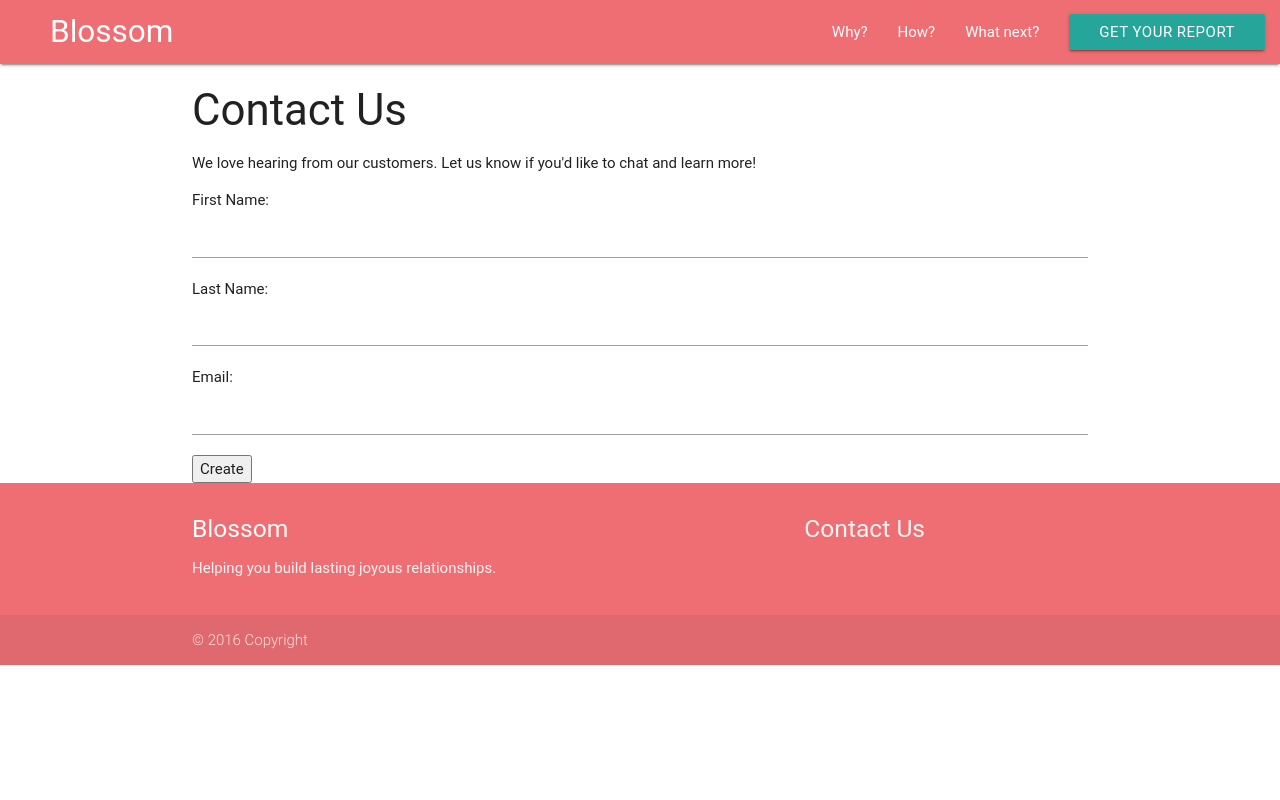
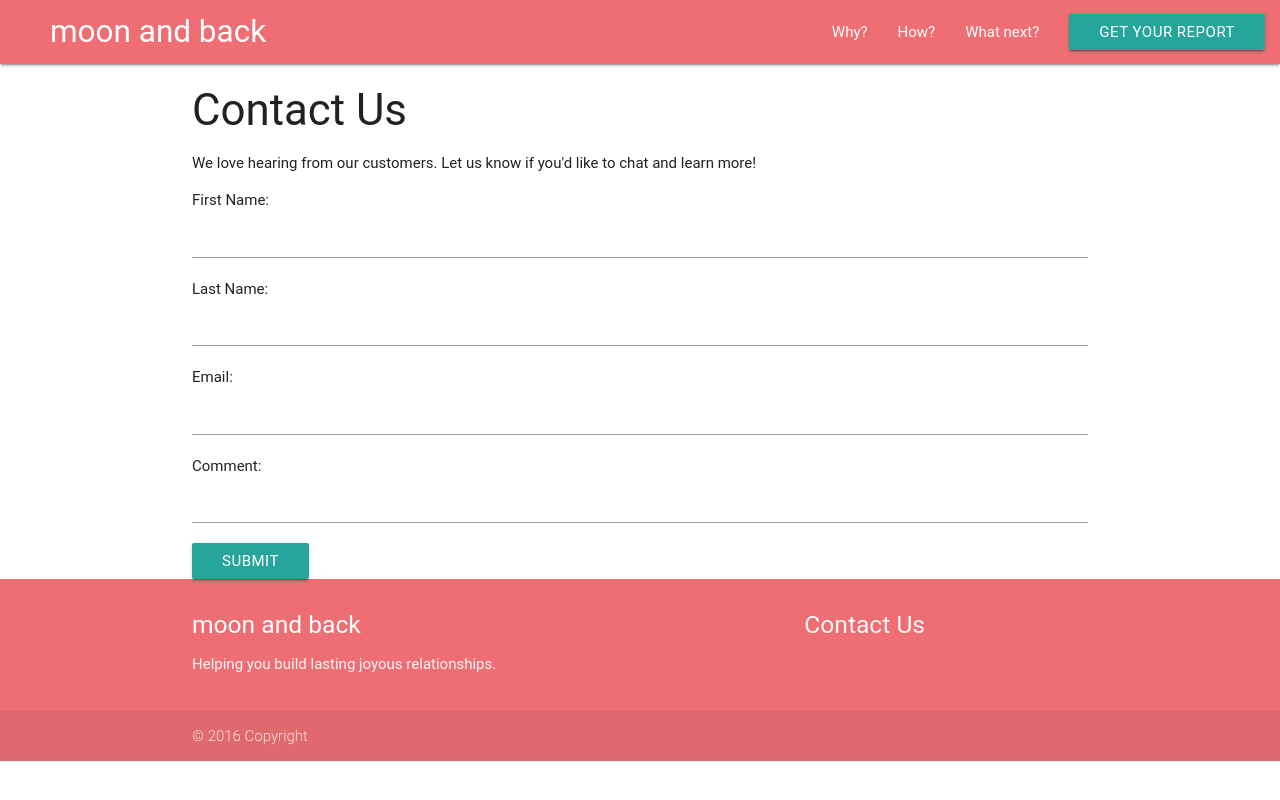
Before and after one commit to singlas/blossom, a Flask app: page /add in a window 1280 px wide. Run offline with Flask 2, Linux system fonts and the light colour scheme; some libraries are stand-ins or nearby versions; some web fonts are replaced.

Commit message:
changed name of project

```diff
--- a/server.py
+++ b/server.py
@@ -44,8 +44,9 @@ def create():
 	first_name = request.form['first_name']
 	last_name = request.form['last_name']
 	email = request.form['email']
+	comment = request.form['comment']
 
-	query = "INSERT INTO users (first_name, last_name, email, created_at, updated_at) VALUES ('{}', '{}', '{}', NOW(), NOW())".format(first_name, last_name, email)
+	query = "INSERT INTO users (first_name, last_name, email, comment, created_at, updated_at) VALUES ('{}', '{}', '{}', '{}', NOW(), NOW())".format(first_name, last_name, email, comment)
 	mysql.run_mysql_query(query)
 	return redirect('/')
 
--- a/templates/charge.html
+++ b/templates/charge.html
@@ -2,7 +2,7 @@
 <html>
 	<head>
 		<meta>
-		<title>Blossom - Contact</title>
+		<title>moon and back - charge</title>
 
 					<!-- Compiled and minified CSS -->
 		  <link rel="stylesheet" href="https://cdnjs.cloudflare.com/ajax/libs/materialize/0.97.6/css/materialize.min.css">
@@ -93,7 +93,7 @@
           <div class="container">
             <div class="row">
               <div class="col l6 s12">
-                <h5 class="white-text">Blossom</h5>
+                <h5 class="white-text">moon and back</h5>
                 <p class="grey-text text-lighten-4">Helping you build lasting joyous relationships.</p>
               </div>
               <div class="col l4 offset-l2 s12">
--- a/templates/new.html
+++ b/templates/new.html
@@ -2,7 +2,7 @@
 <html>
 	<head>
 		<meta>
-		<title>Blossom - Contact</title>
+		<title>moon and back - contact</title>
 
 					<!-- Compiled and minified CSS -->
 		  <link rel="stylesheet" href="https://cdnjs.cloudflare.com/ajax/libs/materialize/0.97.6/css/materialize.min.css">
@@ -61,7 +61,7 @@
 	<nav>
 	    <div class="nav-wrapper">
 
-	      <a href="/" class="brand-logo">Blossom</a>
+	      <a href="/" class="brand-logo">moon and back</a>
 	      <a href="#" data-activates="mobile-demo" class="button-collapse"><i class="material-icons">menu</i></a>
 	      <ul class="right hide-on-med-and-down">
 	        <li><a href="/#why">Why?</a></li>
@@ -93,7 +93,9 @@
 					<br>
 					Email: <input type="email" name="email">
 					<br>
-					<button type="submit">Create </submit>
+					Comment: <input type="text" name="comment">
+					<br>
+					<button class="waves-effect waves-light btn" type="submit"> Submit </submit>
 				</form>
 			</div>
 		</div>
@@ -102,7 +104,7 @@
           <div class="container">
             <div class="row">
               <div class="col l6 s12">
-                <h5 class="white-text">Blossom</h5>
+                <h5 class="white-text">moon and back</h5>
                 <p class="grey-text text-lighten-4">Helping you build lasting joyous relationships.</p>
               </div>
               <div class="col l4 offset-l2 s12">
```
Also changed, not shown: templates/index.html (+4 -4 lines), templates/payment.html (+5 -5 lines).
